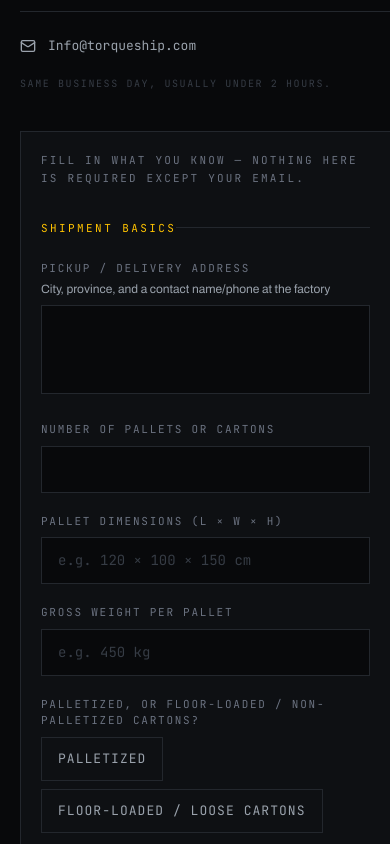
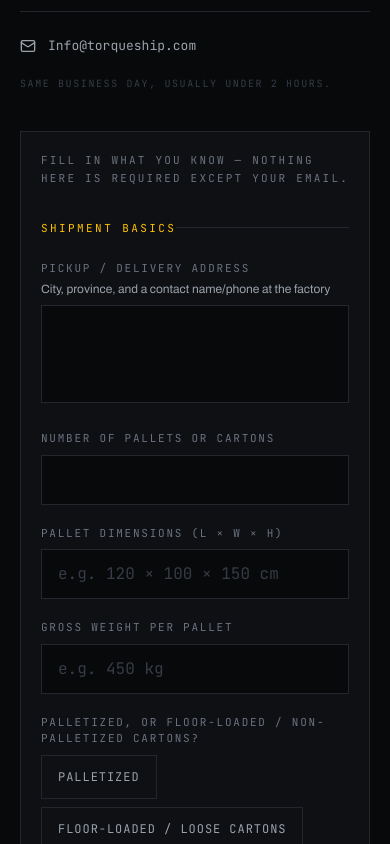
Before and after one commit to MAAN31/torque-ship, a Next.js app: page /why-torqueship in a window 390 px wide. Shown: the part 2320-3164 px from the top of the page. Built offline with nearby package versions, Linux system fonts and the light colour scheme.

Commit message:
fix(quote): prevent grid and choice overflow and set 16px font-size against iOS Safari auto-zoom

```diff
--- a/app/why-torqueship/page.tsx
+++ b/app/why-torqueship/page.tsx
@@ -65,8 +65,8 @@ export default function WhyPage() {
 
       {/* Closing conversion moment — exactly one action --------------------- */}
       <Section id="estimator" className="scroll-mt-20 py-16 sm:py-24">
-        <div className="grid gap-10 lg:grid-cols-[minmax(0,0.8fr)_minmax(0,1.2fr)] lg:gap-16">
-          <div className="lg:sticky lg:top-28 lg:self-start">
+        <div className="grid min-w-0 gap-10 lg:grid-cols-[minmax(0,0.8fr)_minmax(0,1.2fr)] lg:gap-16">
+          <div className="min-w-0 lg:sticky lg:top-28 lg:self-start">
             <SectionHead
               title={why.estimator.title}
               body={why.estimator.subhead}
@@ -98,7 +98,9 @@ export default function WhyPage() {
             </div>
           </div>
 
-          <QuoteEstimator />
+          <div className="min-w-0">
+            <QuoteEstimator />
+          </div>
         </div>
       </Section>
     </>
--- a/components/quote/QuoteEstimator.tsx
+++ b/components/quote/QuoteEstimator.tsx
@@ -181,7 +181,7 @@ export function QuoteEstimator() {
   return (
     <form
       onSubmit={handleSubmit}
-      className="flex flex-col gap-8 border border-steel bg-graphite p-5 sm:p-8"
+      className="flex min-w-0 flex-col gap-8 border border-steel bg-graphite p-5 sm:p-8"
     >
       <p className="font-mono text-[11px] uppercase leading-relaxed tracking-[0.2em] text-faint">
         Fill in what you know — nothing here is required except your email.
@@ -379,7 +379,7 @@ function TextField({
 }) {
   const id = useId();
   const inputClasses =
-    "mt-2 w-full border border-steel bg-ink px-4 py-3 font-mono text-[14px] text-paper placeholder:text-steel-hi focus-visible:outline focus-visible:outline-2 focus-visible:outline-offset-[-2px] focus-visible:outline-signal";
+    "mt-2 w-full border border-steel bg-ink px-4 py-3 font-mono text-[16px] text-paper placeholder:text-steel-hi focus-visible:outline focus-visible:outline-2 focus-visible:outline-offset-[-2px] focus-visible:outline-signal sm:text-[14px]";
 
   return (
     <div className="min-w-0 flex-1">
@@ -430,7 +430,7 @@ function ChoiceField<T extends string>({
   onChange: (value: T) => void;
 }) {
   return (
-    <div>
+    <div className="min-w-0">
       <span className="block font-mono text-[11px] uppercase tracking-[0.16em] text-faint">
         {label}
       </span>
@@ -439,7 +439,7 @@ function ChoiceField<T extends string>({
           const id = `${name}-${o.id}`;
           const checked = value === o.id;
           return (
-            <div key={o.id}>
+            <div key={o.id} className="min-w-0 max-w-full">
               <input
                 type="radio"
                 id={id}
@@ -452,7 +452,7 @@ function ChoiceField<T extends string>({
               <label
                 htmlFor={id}
                 className={cn(
-                  "flex min-h-[44px] cursor-pointer select-none items-center border px-4 font-mono text-[13px] uppercase tracking-[0.08em] transition-colors",
+                  "flex min-h-[44px] max-w-full cursor-pointer select-none items-center border px-4 font-mono text-[12px] uppercase tracking-[0.08em] transition-colors break-words sm:text-[13px]",
                   checked
                     ? "border-signal bg-signal-wash text-signal"
                     : "border-steel text-mist hover:border-steel-hi hover:text-paper",
```
